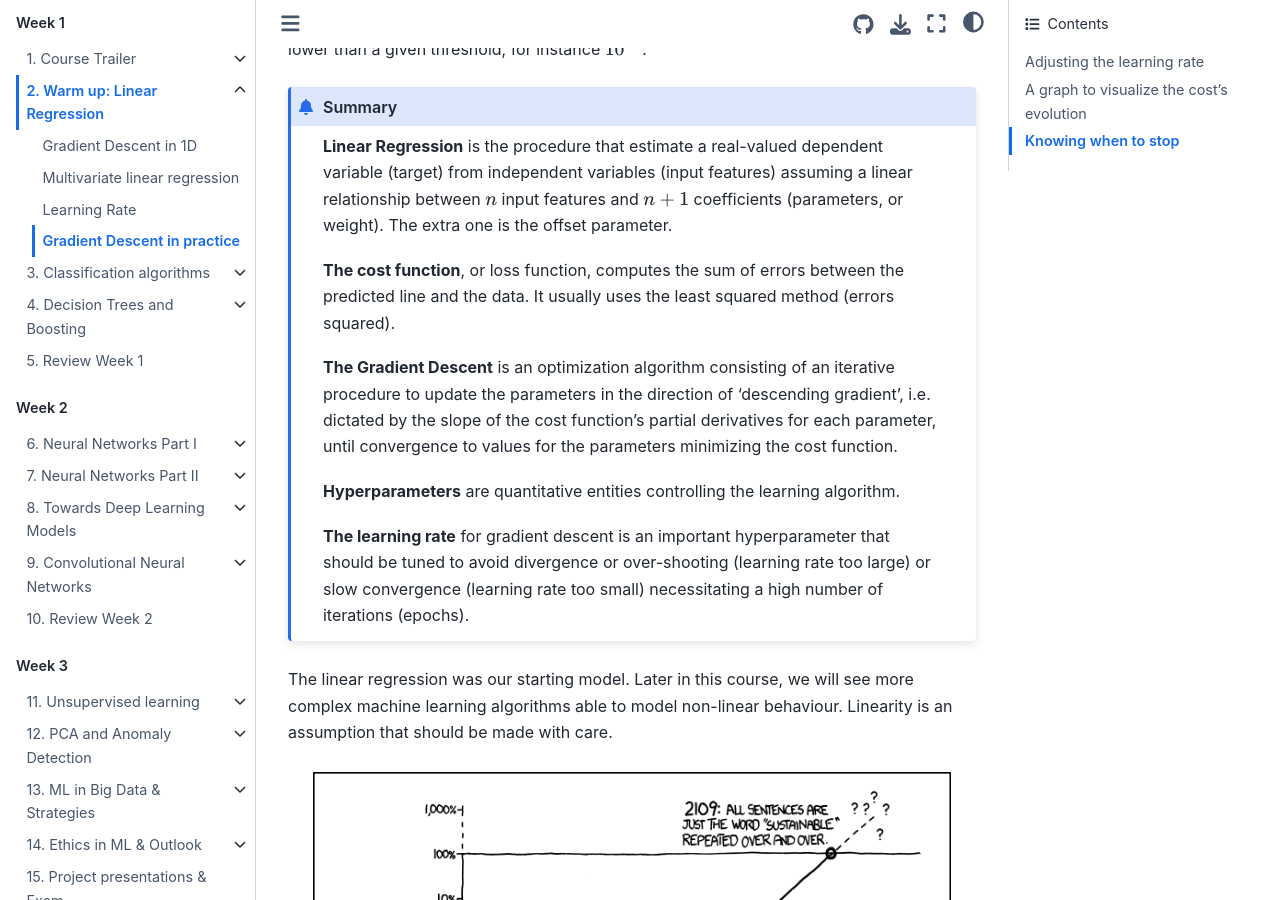
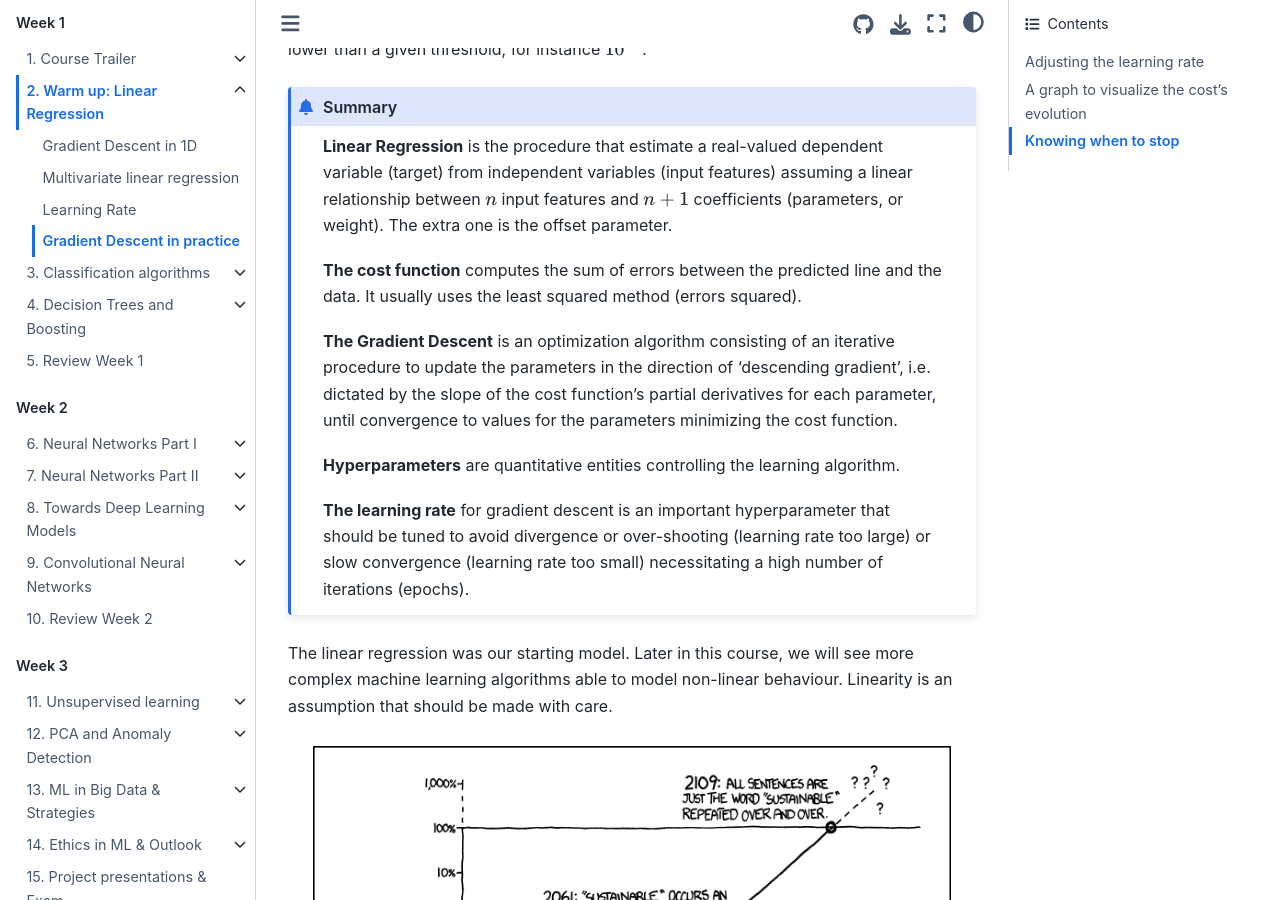
Before and after one commit to clairedavid/ml_in_hep, a Jupyter Book: the page built from week1/warmup_1D_practice.md, in a window 1280 px wide and 900 px high, scrolled down 2394 px. Built offline with Jupyter Book 1.0.4 settings and Sphinx 7.4.7 and the Sphinx Book theme 1.1.4, drawn with Linux system fonts in a browser that asks for light colours; pages that are not in the unit, such as notebooks, are missing from menus.

Commit message:
Typos metrics and warmup

```diff
--- a/week1/warmup_1D_practice.md
+++ b/week1/warmup_1D_practice.md
@@ -69,7 +69,7 @@ In mathematics, zero is exactly zero. In computing, variables can store very sma
 
 __Linear Regression__ is the procedure that estimate a real-valued dependent variable (target) from independent variables (input features) assuming a linear relationship between $n$ input features and $n+1$ coefficients (parameters, or weight). The extra one is the offset parameter.
 
-__The cost function__, or loss function, computes the sum of errors between the predicted line and the data. It usually uses the least squared method (errors squared).
+__The cost function__ computes the sum of errors between the predicted line and the data. It usually uses the least squared method (errors squared).
 
 __The Gradient Descent__ is an optimization algorithm consisting of an iterative procedure to update the parameters in the direction of 'descending gradient', i.e. dictated by the slope of the cost function's partial derivatives for each parameter, until convergence to values for the parameters minimizing the cost function.
 
```
Also changed, not shown: week1/class_algs_biasV.md (+1 -1 lines), week1/class_algs_costF.md (+1 -1 lines), week1/class_algs_logReg.md (+1 -1 lines), week1/class_algs_sigmoid.md (+2 -2 lines), week1/warmup_1D_linRegGD.md (+2 -2 lines).
